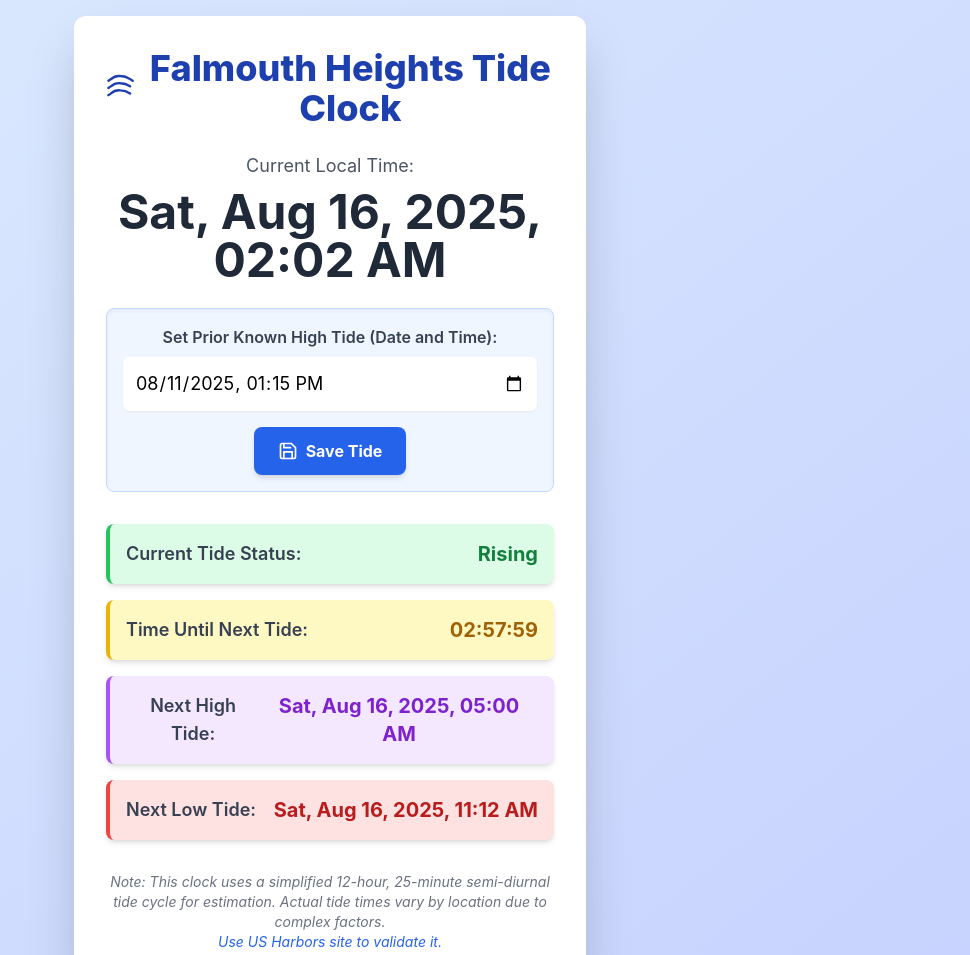
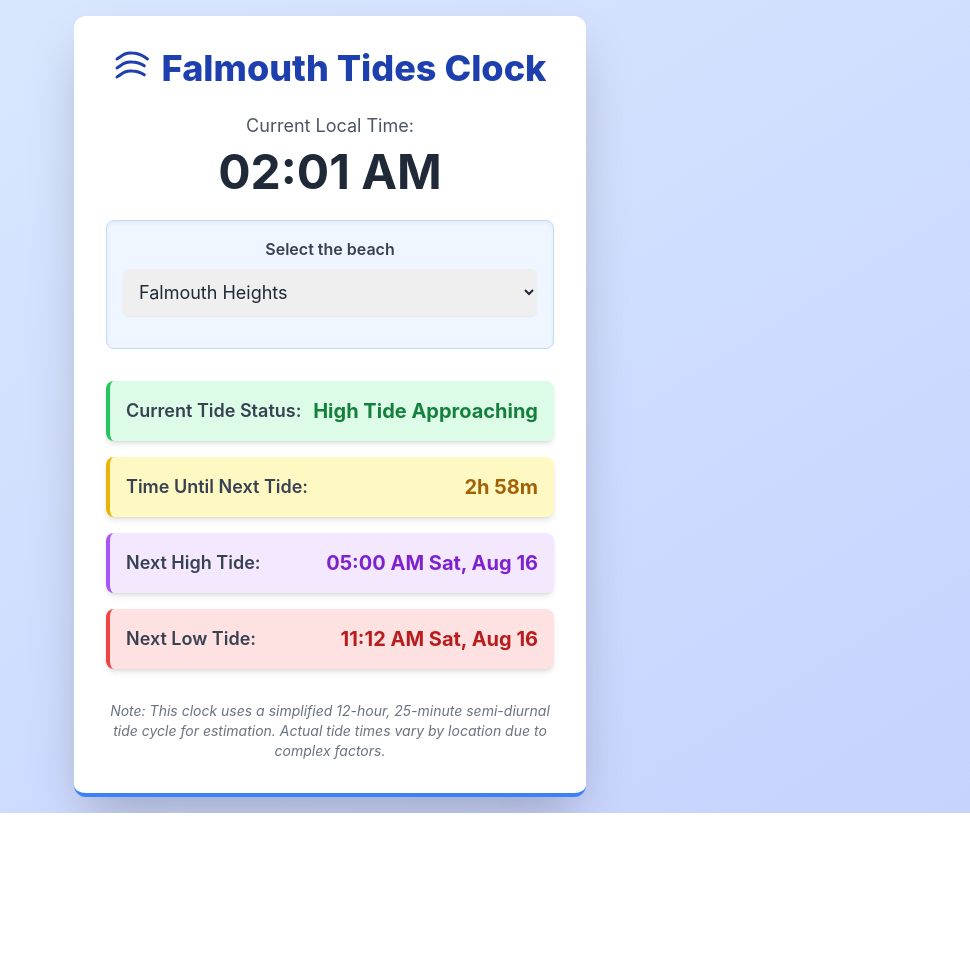
Before and after one commit to mgalis/falmouth-tides, a plain HTML site: page index.html in a window 1280 px wide. Shown: the top 955 px of the page, without its empty margins (310-1280 px from the left). After the commit the page ends 813 px from the top, so only its background shows below. Drawn offline with nearby package versions, Linux system fonts and the light colour scheme.

Commit message:
Add files via upload

```diff
--- a/index.html
+++ b/index.html
@@ -2,6 +2,9 @@
 <html lang="en">
 
 <head>
+    <meta http-equiv="Cache-Control" content="no-cache, no-store, must-revalidate">
+    <meta http-equiv="Pragma" content="no-cache">
+    <meta http-equiv="Expires" content="0">
     <meta charset="UTF-8">
     <meta name="viewport" content="width=device-width, initial-scale=1.0">
     <title>Falmouth Heights Tide Clock</title>
@@ -16,9 +19,9 @@
                     fontFamily: {
                         inter: ['Inter', 'sans-serif'],
                     },
-                }
-            }
-        }
+                },
+            },
+        };
     </script>
     <!-- Include Lucide Icons for better visuals -->
     <script src="https://unpkg.com/lucide@latest"></script>
@@ -37,7 +40,7 @@
                 <path d="M2 12c.63-.56 1.34-1 2.17-1.42A10 10 0 0112 8c4.17 0 6.17 1.25 8.17 2.58 1.48.97 2.17 1.42" />
                 <path d="M2 18c.63-.56 1.34-1 2.17-1.42A10 10 0 0112 14c4.17 0 6.17 1.25 8.17 2.58 1.48.97 2.17 1.42" />
             </svg>
-            Falmouth Heights Tide Clock
+            Falmouth Tides Clock
         </h1>
 
         <div class="mb-6">
@@ -46,24 +49,15 @@
         </div>
 
         <div class="mb-8 p-4 bg-blue-50 border border-blue-200 rounded-lg shadow-inner">
-            <label for="lastHighTide" class="block text-gray-700 text-base font-semibold mb-2">
-                Set Prior Known High Tide (Date and Time):
+            <label for="tide-datetime-select" class="block text-gray-700 text-base font-semibold mb-2">
+                Select the beach
             </label>
-            <input type="datetime-local" id="lastHighTide"
-                class="form-input mt-1 block w-full rounded-md border-gray-300 shadow-sm focus:border-blue-500 focus:ring focus:ring-blue-200 focus:ring-opacity-50 p-3 text-lg">
-            <button id="setTideBtn"
-                class="mt-4 bg-blue-600 hover:bg-blue-700 text-white font-bold py-3 px-6 rounded-lg shadow-md transition-transform transform hover:scale-105 duration-200">
-                <span class="flex items-center justify-center gap-2">
-                    <svg xmlns="http://www.w3.org/2000/svg" width="20" height="20" viewBox="0 0 24 24" fill="none"
-                        stroke="currentColor" stroke-width="2" stroke-linecap="round" stroke-linejoin="round"
-                        class="lucide lucide-Save">
-                        <path d="M19 21H5a2 2 0 0 1-2-2V5a2 2 0 0 1 2-2h11l5 5v11a2 2 0 0 1-2 2z" />
-                        <polyline points="17 21 17 13 7 13 7 21" />
-                        <polyline points="7 3 7 8 15 8" />
-                    </svg>
-                    Save Tide
-                </span>
-            </button>
+            <div class="mb-4">
+                <select id="tide-datetime-select"
+                    class="form-select block w-full rounded-md border-gray-300 shadow-sm focus:border-blue-500 focus:ring focus:ring-blue-200 focus:ring-opacity-50 p-3 text-lg text-gray-800">
+                    <!-- Options will be populated by JavaScript -->
+                </select>
+            </div>
         </div>
 
         <div class="space-y-4 mb-8">
@@ -86,6 +80,7 @@
                 class="bg-red-100 p-4 rounded-lg shadow-md border-l-4 border-red-500 flex justify-between items-center">
                 <p class="text-gray-700 font-semibold text-lg">Next Low Tide:</p>
                 <p id="nextLowTide" class="text-red-700 text-xl font-bold"></p>
+
             </div>
         </div>
 
@@ -93,18 +88,12 @@
             <p class="text-gray-500 text-sm italic">
                 Note: This clock uses a simplified 12-hour, 25-minute semi-diurnal tide cycle for estimation.
                 Actual tide times vary by location due to complex factors.
-                <br />
-                <a href="https://www.usharbors.com/harbor/massachusetts/falmouth-ma/tides/"
-                    class="text-blue-600 hover:text-blue-800 hover:underline">
-                    Use US Harbors site to validate it.
-                </a>
-
             </p>
         </div>
     </div>
 
-    <script src="index.js"></script>
-
+    <script src="index.js">
+    </script>
 </body>
 
 </html>
--- a/index.js
+++ b/index.js
@@ -1,99 +1,3 @@
-// Function to format milliseconds into HH:MM:SS
-function formatTime(ms) {
-    const totalSeconds = Math.floor(ms / 1000);
-    const hours = Math.floor(totalSeconds / 3600);
-    const minutes = Math.floor((totalSeconds % 3600) / 60);
-    const seconds = totalSeconds % 60;
-    return `${String(hours).padStart(2, '0')}:${String(minutes).padStart(2, '0')}:${String(seconds).padStart(2, '0')}`;
-}
-
-// Function to format a Date object to a readable string
-function formatDateTime(date) {
-    if (!date) return 'N/A';
-    const options = {
-        weekday: 'short', year: 'numeric', month: 'short', day: 'numeric',
-        hour: '2-digit', minute: '2-digit', hour12: true
-    };
-    return date.toLocaleString('en-US', options);
-}
-
-function formatDateTimeLocal(date){
-    if (!date) return 'N/A';
-     // Get individual date and time components and pad with leading zeros if necessary
-     const year = date.getFullYear();
-     const month = String(date.getMonth() + 1).padStart(2, '0'); // Month is 0-indexed
-     const day = String(date.getDate()).padStart(2, '0');
-     const hours = String(date.getHours()).padStart(2, '0');
-     const minutes = String(date.getMinutes()).padStart(2, '0');
-
-     // Combine into the required format
-     const formattedDatetime = `${year}-${month}-${day}T${hours}:${minutes}`;
-     return  formattedDatetime;
-
-}
-
-// Function to update the tide clock display
-function updateTideClock() {
-    const now = new Date();
-    currentTimeElem.textContent = formatDateTime(now);
-
-    if (!lastHighTideTimestamp) {
-        tideStatusElem.textContent = 'Please set a reference high tide.';
-        timeUntilNextElem.textContent = 'N/A';
-        nextHighTideElem.textContent = 'N/A';
-        nextLowTideElem.textContent = 'N/A';
-        return;
-    }
-
-    // Calculate minutes since last high tide
-    const timeDiffMinutes = (now.getTime() - lastHighTideTimestamp) / (1000 * 60);
-    // Get position within the 12h 25m cycle
-    const cyclePosition = timeDiffMinutes % TIDE_CYCLE_MINUTES;
-
-    let status = '';
-    let timeUntilNext = 0;
-    let nextHighTime = new Date(lastHighTideTimestamp);
-    let nextLowTime = new Date(lastHighTideTimestamp + HALF_TIDE_CYCLE_MINUTES * 60 * 1000);
-
-    // Adjust nextHighTime and nextLowTime to be in the future relative to 'now'
-    while (nextHighTime.getTime() < now.getTime()) {
-        nextHighTime.setTime(nextHighTime.getTime() + TIDE_CYCLE_MINUTES * 60 * 1000);
-    }
-    while (nextLowTime.getTime() < now.getTime()) {
-        nextLowTime.setTime(nextLowTime.getTime() + TIDE_CYCLE_MINUTES * 60 * 1000);
-    }
-
-    // Determine current tide status and time until next specific tide
-    if (cyclePosition >= 0 && cyclePosition < HALF_TIDE_CYCLE_MINUTES) {
-        // First half of cycle after high tide: Tide is falling towards low tide
-        status = 'Falling';
-        // Time until next low tide (from current time to nextLowTime)
-        timeUntilNext = nextLowTime.getTime() - now.getTime();
-    } else {
-        // Second half of cycle after low tide: Tide is rising towards high tide
-        status = 'Rising';
-        // Time until next high tide (from current time to nextHighTime)
-        timeUntilNext = nextHighTime.getTime() - now.getTime();
-    }
-
-    // Check if very close to high or low tide (within a small margin, e.g., 5 minutes)
-    const timeToNextHigh = nextHighTime.getTime() - now.getTime();
-    const timeToNextLow = nextLowTime.getTime() - now.getTime();
-    const margin = 5 * 60 * 1000; // 5 minutes in milliseconds
-
-    if (Math.abs(timeToNextHigh) < margin) {
-        status = 'High Tide';
-    } else if (Math.abs(timeToNextLow) < margin) {
-        status = 'Low Tide';
-    }
-
-
-    tideStatusElem.textContent = status;
-    timeUntilNextElem.textContent = formatTime(timeUntilNext);
-    nextHighTideElem.textContent = formatDateTime(nextHighTime);
-    nextLowTideElem.textContent = formatDateTime(nextLowTime);
-}
-
 // Register the service worker
 if ('serviceWorker' in navigator) {
     window.addEventListener('load', () => {
@@ -107,82 +11,171 @@ if ('serviceWorker' in navigator) {
     });
 }
 
-// Initialize Lucide Icons
-lucide.createIcons();
 
-// DOM elements
-const currentTimeElem = document.getElementById('currentTime');
-// debugger;
-const lastHighTideInput = document.getElementById('lastHighTide');
-const setTideBtn = document.getElementById('setTideBtn');
-const tideStatusElem = document.getElementById('tideStatus');
-const timeUntilNextElem = document.getElementById('timeUntilNext');
-const nextHighTideElem = document.getElementById('nextHighTide');
-const nextLowTideElem = document.getElementById('nextLowTide');
 
-// Constants for tide calculation
-const TIDE_CYCLE_MINUTES = 12 * 60 + 25; // 12 hours 25 minutes in minutes
-const HALF_TIDE_CYCLE_MINUTES = TIDE_CYCLE_MINUTES / 2; // ~6 hours 12.5 minutes for high to low or low to high
+// Get DOM elements
+        const currentTimeDisplay = document.getElementById('currentTime');
+        const tideDatetimeSelect = document.getElementById('tide-datetime-select');
+        const tideStatusDisplay = document.getElementById('tideStatus');
+        const timeUntilNextDisplay = document.getElementById('timeUntilNext');
+        const nextHighTideDisplay = document.getElementById('nextHighTide');
+        const nextLowTideDisplay = document.getElementById('nextLowTide');
 
-// Store the last high tide timestamp (milliseconds since epoch)
-let lastHighTideTimestamp = localStorage.getItem('lastHighTideTimestamp') ?
-    parseInt(localStorage.getItem('lastHighTideTimestamp')) : null;
 
-// Event listener for setting the last high tide
-setTideBtn.addEventListener('click', () => {
-    if (lastHighTideInput.value) {
-        const selectedDate = new Date(lastHighTideInput.value);
-        if (!isNaN(selectedDate.getTime())) {
-            lastHighTideTimestamp = selectedDate.getTime();
-            localStorage.setItem('lastHighTideTimestamp', lastHighTideTimestamp);
-            updateTideClock();
-        } else {
-            // Using a custom message box instead of alert()
-            const messageBox = document.createElement('div');
-            messageBox.className = 'fixed inset-0 bg-black bg-opacity-50 flex items-center justify-center z-50';
-            messageBox.innerHTML = `
-                           <div class="bg-white p-6 rounded-lg shadow-xl text-center">
-                               <p class="text-lg font-semibold mb-4">Please enter a valid date and time.</p>
-                               <button onclick="this.parentNode.parentNode.remove()" class="bg-blue-600 hover:bg-blue-700 text-white font-bold py-2 px-4 rounded-lg">OK</button>
-                           </div>
-                       `;
-            document.body.appendChild(messageBox);
+        const knownHighTides = [
+            { beach: 'Falmouth Heights', knownHighTide : '2025-08-11T13:15' },
+            { beach: 'Menauhant Beach', knownHighTide : '2025-08-15T04:07' },
+            { beach: 'Wood Neck', knownHighTide : '2025-08-15T13:31' },
+            { beach: 'Stoney', knownHighTide : '2025-08-15T04:04' },
+            { beach: 'Chapoquoit', knownHighTide : '2025-08-15T13:22' },
+            { beach: 'Old Silver', knownHighTide : '2025-08-15T13:25' }
+        ]
+        // Define the tide cycle (12 hours and 25 minutes in milliseconds)
+        const TIDE_CYCLE_MS = (12 * 60 + 25) * 60 * 1000;
+
+        // Variable to store the last high tide timestamp
+        var lastHighTideTimestamp;
+
+        /**
+         * Formats a given Date object into a readable time string (e.g., "HH:MM AM/PM").
+         * @param {Date} date - The date object to format.
+         * @returns {string} The formatted time string.
+         */
+        function formatTime(date) {
+            if (!date) return 'N/A';
+            return date.toLocaleTimeString([], { hour: '2-digit', minute: '2-digit', hour12: true });
         }
-    } else {
-        // Using a custom message box instead of alert()
-        const messageBox = document.createElement('div');
-        messageBox.className = 'fixed inset-0 bg-black bg-opacity-50 flex items-center justify-center z-50';
-        messageBox.innerHTML = `
-                       <div class="bg-white p-6 rounded-lg shadow-xl text-center">
-                           <p class="text-lg font-semibold mb-4">Please select a date and time for the last high tide.</p>
-                           <button onclick="this.parentNode.parentNode.remove()" class="bg-blue-600 hover:bg-blue-700 text-white font-bold py-2 px-4 rounded-lg">OK</button>
-                       </div>
-                   `;
-        document.body.appendChild(messageBox);
-    }
-});
 
-// Initialize input field
-// If a value is stored in localStorage, use it
-if (lastHighTideTimestamp) {
-    const storedDate = new Date(lastHighTideTimestamp);
-    lastHighTideInput.value = formatDateTimeLocal(storedDate);
-} else {
-    // If no value is stored, pre-select 11 AM ET today
-    const now = new Date();
-    const year = now.getFullYear();
-    const month = now.getMonth();
-    const day = now.getDate();
+        /**
+         * Formats a given Date object into a readable date string (e.g., "Mon, Aug 14").
+         * @param {Date} date - The date object to format.
+         * @returns {string} The formatted date string.
+         */
+        function formatDate(date) {
+            if (!date) return 'N/A';
+            return date.toLocaleDateString([], { weekday: 'short', month: 'short', day: 'numeric' });
+        }
 
-    // Set known Falmouth High Tide
-    lastHighTideInput.value = "2025-08-11T13:15";
-    setTideBtn.click();
-}
+        /**
+         * Updates the current time displayed on the page.
+         */
+        function updateCurrentTime() {
+            const now = new Date();
+            currentTimeDisplay.textContent = formatTime(now);
+        }
 
-// Update the clock every second
-setInterval(updateTideClock, 1000);
+        /**
+         * Populates the single datetime dropdown with options representing prior high tides.
+         */
+        function populateDatetimeDropdown() {
+            tideDatetimeSelect.innerHTML = ''; // Clear existing options
 
-// Initial update when the page loads
-window.onload = function () {
-    updateTideClock();
-};
+
+            // Add a default disabled placeholder option (not initially selected)
+            const defaultPlaceholderOption = document.createElement('option');
+            defaultPlaceholderOption.value = "";
+            defaultPlaceholderOption.textContent = "-- Select Beach to See Tide Info --";
+            defaultPlaceholderOption.disabled = true;
+            tideDatetimeSelect.appendChild(defaultPlaceholderOption);
+
+            let hasPreselectedOption = false; // Flag to track if any option has been explicitly selected
+
+            // Generate 1 upcoming high tide options
+            for (let i = 0; i < knownHighTides.length; i++) {
+                const option = document.createElement('option');
+                option.value = knownHighTides[i].knownHighTide; // Store timestamp as value
+                option.textContent = knownHighTides[i].beach;
+                tideDatetimeSelect.appendChild(option);
+            }
+
+        }
+
+        /**
+         * Calculates and displays the current tide status and next tide times.
+         */
+        function calculateTides() {
+            // Calculate current tide status
+            let tideStatus = '';
+            let timeToNextTide = 0;
+            let nextHighTideTime, nextLowTideTime;
+
+            if (!lastHighTideTimestamp) {
+                tideStatusDisplay.textContent = 'Not Set';
+                timeUntilNextDisplay.textContent = 'N/A';
+                nextHighTideDisplay.textContent = 'N/A';
+                nextLowTideDisplay.textContent = 'N/A';
+                return;
+            }
+            const now = new Date().getTime();
+            let timeSinceLastHigh = now - lastHighTideTimestamp;
+
+            // Normalize timeSinceLastHigh to be within one tide cycle
+            timeSinceLastHigh %= TIDE_CYCLE_MS;
+            if (timeSinceLastHigh < 0) {
+                timeSinceLastHigh += TIDE_CYCLE_MS; // Ensure positive if modulo results in negative
+            }
+            lastHighTideTimestamp = now - timeSinceLastHigh;
+            nextHighTideTime = lastHighTideTimestamp + TIDE_CYCLE_MS;
+            nextLowTideTime = lastHighTideTimestamp + TIDE_CYCLE_MS / 2;
+            if( nextLowTideTime < now ) {
+                nextLowTideTime += TIDE_CYCLE_MS;
+                timeToNextTide = nextHighTideTime - now;
+            }
+            else {
+                timeToNextTide = nextLowTideTime - now;
+            }
+
+
+            if (timeSinceLastHigh < TIDE_CYCLE_MS / 4) { // First quarter: high tide to half tide (falling)
+                tideStatus = 'Falling';
+            } else if (timeSinceLastHigh < TIDE_CYCLE_MS / 2) { // Second quarter: half tide to low tide (falling)
+                tideStatus = 'Low Tide Approaching';
+            } else if (timeSinceLastHigh < (3 * TIDE_CYCLE_MS) / 4) { // Third quarter: low tide to half tide (rising)
+                tideStatus = 'Rising';
+            } else { // Fourth quarter: half tide to high tide (rising)
+                tideStatus = 'High Tide Approaching';
+            }
+
+            tideStatusDisplay.textContent = tideStatus;
+
+            // Format time until next tide
+            const hours = Math.floor(timeToNextTide / (1000 * 60 * 60));
+            const minutes = Math.floor((timeToNextTide % (1000 * 60 * 60)) / (1000 * 60));
+            timeUntilNextDisplay.textContent = `${hours}h ${minutes}m`;
+
+            nextHighTideDisplay.textContent = formatTime(new Date(nextHighTideTime)) + ' ' + formatDate(new Date(nextHighTideTime));
+            nextLowTideDisplay.textContent = formatTime(new Date(nextLowTideTime)) + ' ' + formatDate(new Date(nextLowTideTime));
+        }
+
+        // Add event listener to the dropdown for 'change' events
+        tideDatetimeSelect.addEventListener('change', () => {
+            const selectedTimestamp = tideDatetimeSelect.value;
+
+
+            lastHighTideTimestamp = new Date(selectedTimestamp).getTime() - TIDE_CYCLE_MS;
+            if (isNaN(lastHighTideTimestamp)) {
+                console.error("No valid tide time selected. Please choose an option from the dropdown.");
+                return;
+            }
+            calculateTides(); // Recalculate tides with the new input
+        });
+
+        // Initialize dropdown and update current time/tides on page load
+        window.onload = function () {
+            populateDatetimeDropdown(); // Populate the single dropdown
+            updateCurrentTime();
+            selectedTimestamp = knownHighTides[0].knownHighTide;
+            tideDatetimeSelect.value=selectedTimestamp;
+
+
+            lastHighTideTimestamp = new Date(selectedTimestamp).getTime() - TIDE_CYCLE_MS;
+            if (isNaN(lastHighTideTimestamp)) {
+                console.error("No valid tide time preselected. Please choose an option from the dropdown.");
+                return;
+            }
+            calculateTides(); // Initial calculation based on stored or default value
+
+            // Update current time and tide predictions every minute
+            setInterval(updateCurrentTime, 60000);
+            setInterval(calculateTides, 60000); // Recalculate tides every minute
+        };
--- a/service-worker.js
+++ b/service-worker.js
@@ -1,4 +1,4 @@
-const CACHE_NAME = 'tideclock-pwa-cache-v1';
+const CACHE_NAME = 'tideclocks-pwa-cache-v1';
 const urlsToCache = [
     '/',
     '/index.html',
```
Also changed, not shown: map.html (+1 -2 lines), icons/icon-192x192.png, icons/icon-512x512.png, manifest.json.
